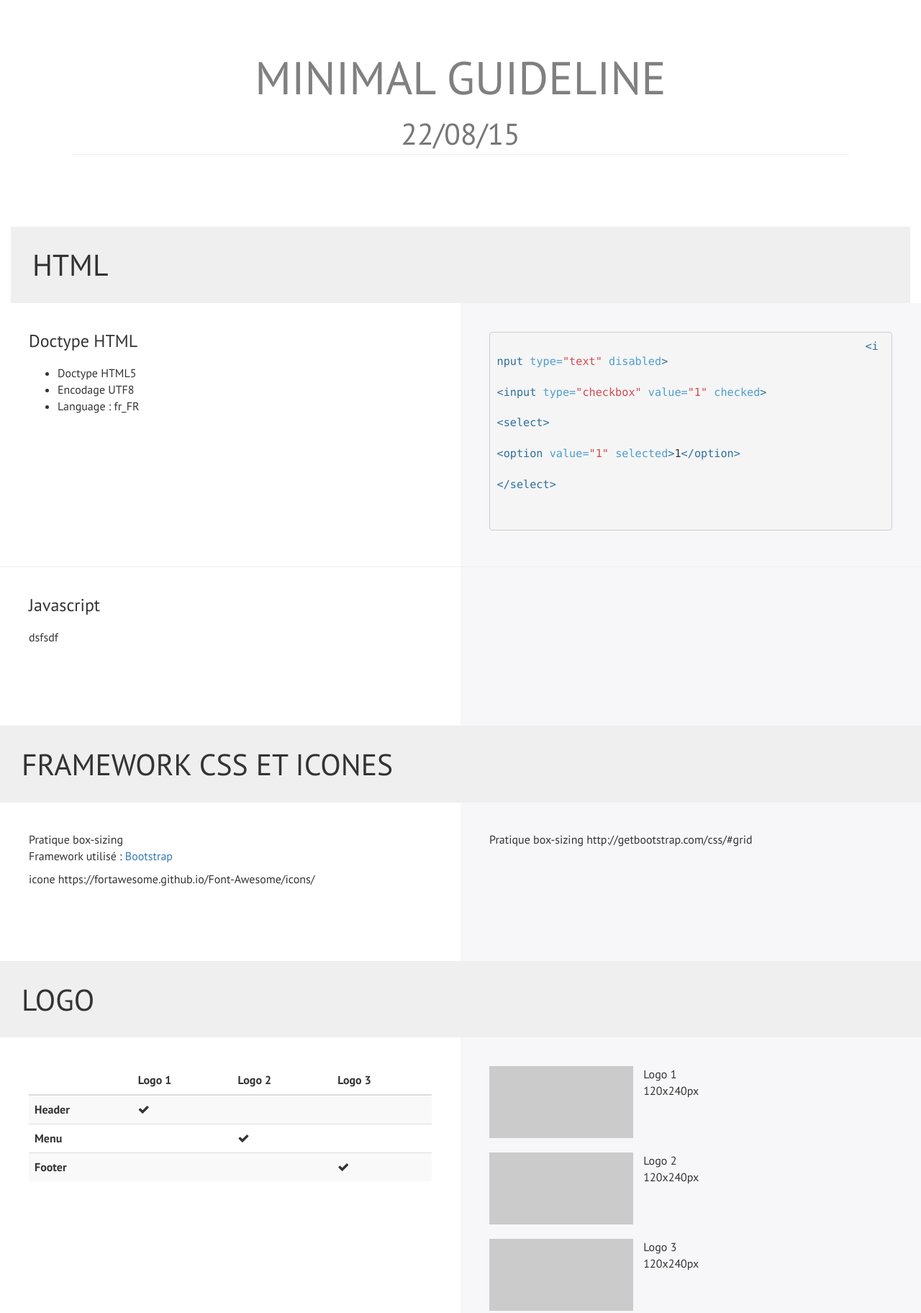
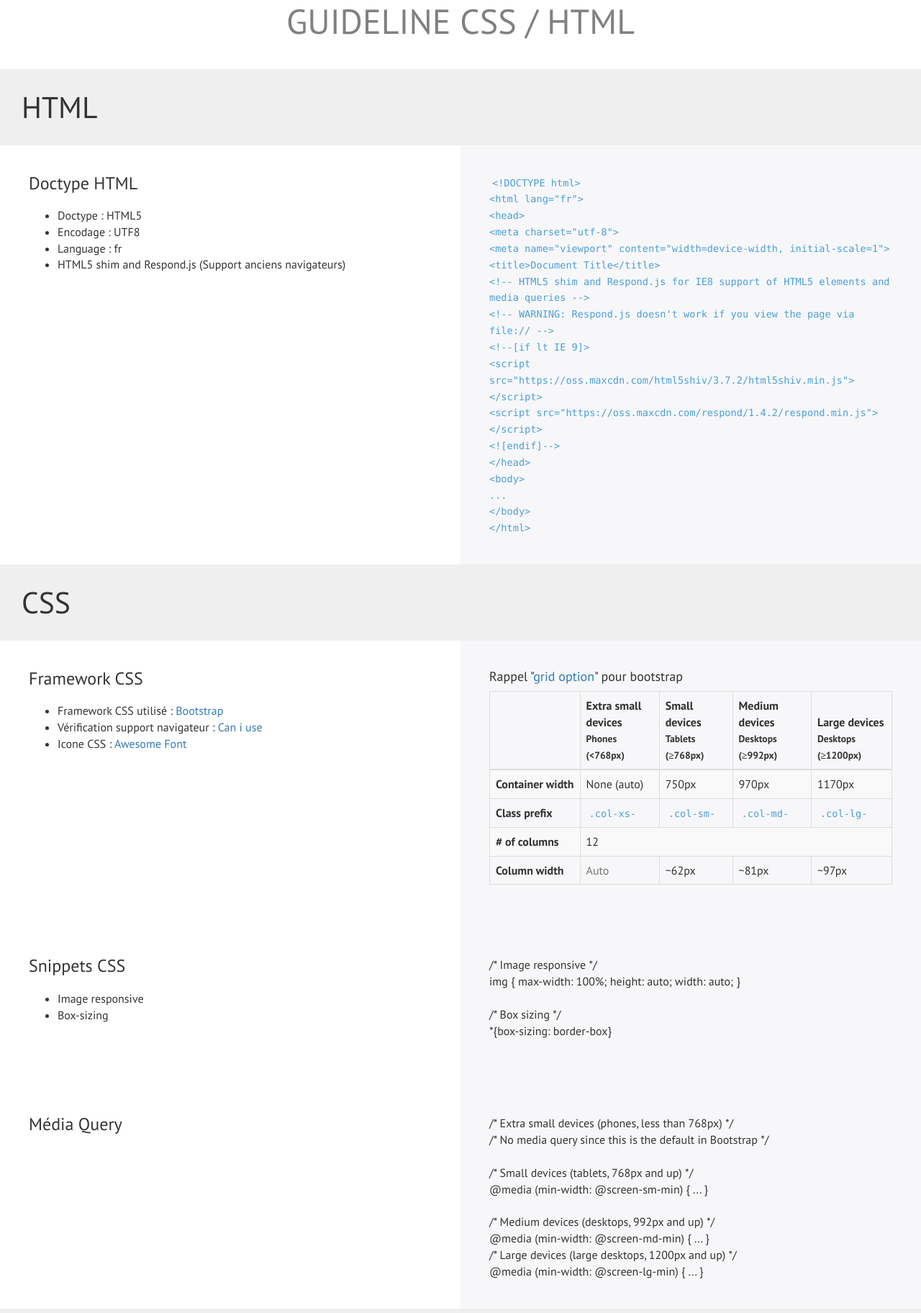
Before and after one commit to 7h47/guideline-css, a plain HTML site: page index.html in a window 1280 px wide. Shown: the part 27-1851 px from the top of the page at 72% size. Drawn offline with nearby package versions, Linux system fonts and the light colour scheme.

Commit message:
Correction section doctype

```diff
--- a/index.html
+++ b/index.html
@@ -13,59 +13,148 @@
 	<header>
 		<div class="container-fluid">
 				<div class="row">
-					<h1>Minimal Guideline</br><span class="small">22/08/15</span></h1>
+					<h1>Guideline CSS / HTML</h1>
 				</div>
 		</div>
 	</header>
 	<div class="container-fluid">
-	<section id="html">
-		<h2>HTML</h2>
+	<section id="css">
 		<div class="row" id="doctype">
+				<h2>HTML</h2>
 				<div class="col-md-6">
 					<h3>Doctype HTML</h3>
 					<ul>
-						<li>Doctype HTML5</li>
-						<li>Encodage UTF8</li>
-						<li>Language : fr_FR</li>
+						<li>Doctype : HTML5</li>
+						<li>Encodage : UTF8</li>
+						<li>Language : fr</li>
+						<li>HTML5 shim and Respond.js (Support anciens navigateurs)</li>
 					</ul>
 				</div>
 		<div class="col-md-6">
-					<pre>
-							<code class="language-html" data-lang="html"><span class="nt">&lt;input</span> <span class="na">type=</span><span class="s">"text"</span> <span class="na">disabled</span><span class="nt">&gt;</span>
-								<span class="nt">&lt;input</span> <span class="na">type=</span><span class="s">"checkbox"</span> <span class="na">value=</span><span class="s">"1"</span> <span class="na">checked</span><span class="nt">&gt;</span>
-								<span class="nt">&lt;select&gt;</span>
-								<span class="nt">&lt;option</span> <span class="na">value=</span><span class="s">"1"</span> <span class="na">selected</span><span class="nt">&gt;</span>1<span class="nt">&lt;/option&gt;</span>
-								<span class="nt">&lt;/select&gt;</span>
-							</code>
-					</pre>
+				<code class="language-html" data-lang="html">
+							&lt;!DOCTYPE html&gt;<br/>
+							&lt;html lang="fr"&gt;<br/>
+							&lt;head&gt;<br/>
+							&lt;meta charset="utf-8"&gt;<br/>
+							&lt;meta name="viewport" content="width=device-width, initial-scale=1"&gt;<br/>
+							&lt;title&gt;Document Title&lt;/title&gt;<br/>
+							&lt;!-- HTML5 shim and Respond.js for IE8 support of HTML5 elements and media queries --&gt;<br/>
+							&lt;!-- WARNING: Respond.js doesn't work if you view the page via file:// --&gt;<br/>
+							&lt;!--[if lt IE 9]&gt;<br/>
+								&lt;script src="https://oss.maxcdn.com/html5shiv/3.7.2/html5shiv.min.js"&gt;&lt;/script&gt;<br/>
+								&lt;script src="https://oss.maxcdn.com/respond/1.4.2/respond.min.js"&gt;&lt;/script&gt;<br/>
+							&lt;![endif]--&gt;<br/>
+							&lt;/head&gt;<br/>
+								&lt;body&gt;<br/>
+								...<br/>
+								&lt;/body&gt;<br/>
+							&lt;/html&gt;
+				</code>
 			</div>
 	</div>
-	<div class="row" id="">
-		<div class="col-md-6">
-		<h3>Javascript</h3>dsfsdf</div>
-		<div class="col-md-6">
-		<code class="language-html" data-lang="html">
-			<!-- HTML5 shim and Respond.js for IE8 support of HTML5 elements and media queries -->
-    <!-- WARNING: Respond.js doesn't work if you view the page via file:// -->
-    <!--[if lt IE 9]>
-      <script src="https://oss.maxcdn.com/html5shiv/3.7.2/html5shiv.min.js"></script>
-      <script src="https://oss.maxcdn.com/respond/1.4.2/respond.min.js"></script>
-    <![endif]-->
-			</code>
+	</section>
+	<section id="css">
+		<div class="row">
+				<h2>CSS</h2>
+				<div class="col-md-6">
+				<h3>Framework CSS</h3>
+					<ul>
+						<li>Framework CSS utilisé : <a href="http://getbootstrap.com/">Bootstrap</a></li>
+						<li>Vérification support navigateur : <a href="http://caniuse.com/">Can i use</a></li>
+						<li>Icone CSS : <a href="https://fortawesome.github.io/Font-Awesome/icons/">Awesome Font</a></li>
+					</ul>
+				</div>
+				<div class="col-md-6">
+				<h4>Rappel "<a href="http://getbootstrap.com/css/#grid-options">grid option</a>" pour bootstrap</h4>
+			<table class="table table-bordered table-striped">
+      <thead>
+        <tr>
+          <th></th>
+          <th>
+            Extra small devices
+            <small>Phones (&lt;768px)</small>
+          </th>
+          <th>
+            Small devices
+            <small>Tablets (&ge;768px)</small>
+          </th>
+          <th>
+            Medium devices
+            <small>Desktops (&ge;992px)</small>
+          </th>
+          <th>
+            Large devices
+            <small>Desktops (&ge;1200px)</small>
+          </th>
+        </tr>
+      </thead>
+      <tbody>
+        <tr>
+          <th class="text-nowrap" scope="row">Container width</th>
+          <td>None (auto)</td>
+          <td>750px</td>
+          <td>970px</td>
+          <td>1170px</td>
+        </tr>
+        <tr>
+          <th class="text-nowrap" scope="row">Class prefix</th>
+          <td><code>.col-xs-</code></td>
+          <td><code>.col-sm-</code></td>
+          <td><code>.col-md-</code></td>
+          <td><code>.col-lg-</code></td>
+        </tr>
+        <tr>
+          <th class="text-nowrap" scope="row"># of columns</th>
+          <td colspan="4">12</td>
+        </tr>
+        <tr>
+          <th class="text-nowrap" scope="row">Column width</th>
+          <td class="text-muted">Auto</td>
+          <td>~62px</td>
+          <td>~81px</td>
+          <td>~97px</td>
+        </tr>
+      </tbody>
+    </table>
+				</div>
 		</div>
-	</div>
-	</section>
-	<section class="row" id="grid">
-		<h2>Framework CSS et Icones</h2>
-		<div class="col-md-6">
-			Pratique
-		box-sizing<p>Framework utilisé : <a hreef="http://getbootstrap.com/">Bootstrap</a></p>
-			icone https://fortawesome.github.io/Font-Awesome/icons/
+				<div class="row">
+				<div class="col-md-6">
+				<h3>Snippets CSS</h3>
+					<ul>
+						<li>Image responsive</li>
+						<li>Box-sizing</li>
+					</ul>
+				</div>
+				<div class="col-md-6">
+						/* Image responsive */<br/>
+						img {
+							max-width: 100%;
+							height: auto;
+							width: auto;
+						}<br/><br/>
+
+						/* Box sizing */<br/>
+						*{box-sizing: border-box}
+				</div>
 		</div>
-		<div class="col-md-6">
-		Pratique
-		box-sizing
-		http://getbootstrap.com/css/#grid
+		<div class="row">
+				<div class="col-md-6">
+				<h3>Média Query</h3>
+				</div>
+				<div class="col-md-6">
+				/* Extra small devices (phones, less than 768px) */<br/>
+/* No media query since this is the default in Bootstrap */<br/><br/>
+
+/* Small devices (tablets, 768px and up) */<br/>
+@media (min-width: @screen-sm-min) { ... }<br/><br/>
+
+/* Medium devices (desktops, 992px and up) */<br/>
+@media (min-width: @screen-md-min) { ... }<br/>
+
+/* Large devices (large desktops, 1200px and up) */<br/>
+@media (min-width: @screen-lg-min) { ... }<br/>
+				</div>
 		</div>
 	</section>
 	<section class="row" id="font">
--- a/styles/style.css
+++ b/styles/style.css
@@ -18,16 +18,19 @@ body{
 }
 
 header{
-	padding:100px;
+	padding:30px;
 	text-align: center;
+}
+
+h1,h2,h3,h4{
+	margin:0 0 10px 0;
 }
 
 h1{
 	color:gray;
-	font-size:4em;
+	font-size:3em;
 	text-transform: uppercase;
 	padding:0;
-	margin:0;
 }
 
 h2{
@@ -53,7 +56,7 @@ h3{
 	padding:40px;
 }
 
-.row{
+section.row{
 	border-bottom:1px solid #EEE;
 }
 
@@ -70,35 +73,9 @@ pre {
 code {
   padding: 2px 4px;
   font-size: 85%;
-  color: #d44950;
+  color:#4c9ed9;
   background-color: transparent;
 }
-
-pre {
-  display: block;
-  margin: 0 0 1rem;
-  line-height: 1.4;
-  white-space: pre;
-  white-space: pre-wrap;
-}
-pre code {
-  padding: 0;
-  color: inherit;
-  background-color: transparent;
-  border: 0;
-}
-.highlight {
-  margin: 0;
-}
-.highlight pre {
-  margin-bottom: 0;
-}
-.highlight + .highlight {
-  margin-top: 1rem;
-}
-
-
-
 
 
 ul.colors li {
@@ -170,74 +147,3 @@ ul.colors-link li p {
 .police2{
 	font-family: "Open sans";
 }
-
-/*
- * Syntax highlighting
- */
-
-.hll { background-color: #ffffcc }
- /*{ background: #f0f3f3; }*/
-.c { color: #999; } /* Comment */
-.err { color: #AA0000; background-color: #FFAAAA } /* Error */
-.k { color: #006699; } /* Keyword */
-.o { color: #555555 } /* Operator */
-.cm { color: #999; } /* Comment.Multiline */ /* Edited to remove italics and make into comment */
-.cp { color: #009999 } /* Comment.Preproc */
-.c1 { color: #999; } /* Comment.Single */
-.cs { color: #999; } /* Comment.Special */
-.gd { background-color: #FFCCCC; border: 1px solid #CC0000 } /* Generic.Deleted */
-.ge { font-style: italic } /* Generic.Emph */
-.gr { color: #FF0000 } /* Generic.Error */
-.gh { color: #003300; } /* Generic.Heading */
-.gi { background-color: #CCFFCC; border: 1px solid #00CC00 } /* Generic.Inserted */
-.go { color: #AAAAAA } /* Generic.Output */
-.gp { color: #000099; } /* Generic.Prompt */
-.gs { } /* Generic.Strong */
-.gu { color: #003300; } /* Generic.Subheading */
-.gt { color: #99CC66 } /* Generic.Traceback */
-.kc { color: #006699; } /* Keyword.Constant */
-.kd { color: #006699; } /* Keyword.Declaration */
-.kn { color: #006699; } /* Keyword.Namespace */
-.kp { color: #006699 } /* Keyword.Pseudo */
-.kr { color: #006699; } /* Keyword.Reserved */
-.kt { color: #007788; } /* Keyword.Type */
-.m { color: #FF6600 } /* Literal.Number */
-.s { color: #d44950 } /* Literal.String */
-.na { color: #4f9fcf } /* Name.Attribute */
-.nb { color: #336666 } /* Name.Builtin */
-.nc { color: #00AA88; } /* Name.Class */
-.no { color: #336600 } /* Name.Constant */
-.nd { color: #9999FF } /* Name.Decorator */
-.ni { color: #999999; } /* Name.Entity */
-.ne { color: #CC0000; } /* Name.Exception */
-.nf { color: #CC00FF } /* Name.Function */
-.nl { color: #9999FF } /* Name.Label */
-.nn { color: #00CCFF; } /* Name.Namespace */
-.nt { color: #2f6f9f; } /* Name.Tag */
-.nv { color: #003333 } /* Name.Variable */
-.ow { color: #000000; } /* Operator.Word */
-.w { color: #bbbbbb } /* Text.Whitespace */
-.mf { color: #FF6600 } /* Literal.Number.Float */
-.mh { color: #FF6600 } /* Literal.Number.Hex */
-.mi { color: #FF6600 } /* Literal.Number.Integer */
-.mo { color: #FF6600 } /* Literal.Number.Oct */
-.sb { color: #CC3300 } /* Literal.String.Backtick */
-.sc { color: #CC3300 } /* Literal.String.Char */
-.sd { color: #CC3300; font-style: italic } /* Literal.String.Doc */
-.s2 { color: #CC3300 } /* Literal.String.Double */
-.se { color: #CC3300; } /* Literal.String.Escape */
-.sh { color: #CC3300 } /* Literal.String.Heredoc */
-.si { color: #AA0000 } /* Literal.String.Interpol */
-.sx { color: #CC3300 } /* Literal.String.Other */
-.sr { color: #33AAAA } /* Literal.String.Regex */
-.s1 { color: #CC3300 } /* Literal.String.Single */
-.ss { color: #FFCC33 } /* Literal.String.Symbol */
-.bp { color: #336666 } /* Name.Builtin.Pseudo */
-.vc { color: #003333 } /* Name.Variable.Class */
-.vg { color: #003333 } /* Name.Variable.Global */
-.vi { color: #003333 } /* Name.Variable.Instance */
-.il { color: #FF6600 } /* Literal.Number.Integer.Long */
-
-.css .o,
-.css .o + .nt,
-.css .nt + .nt { color: #999; }
```
